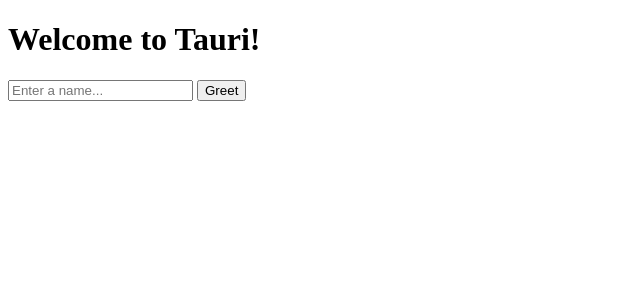
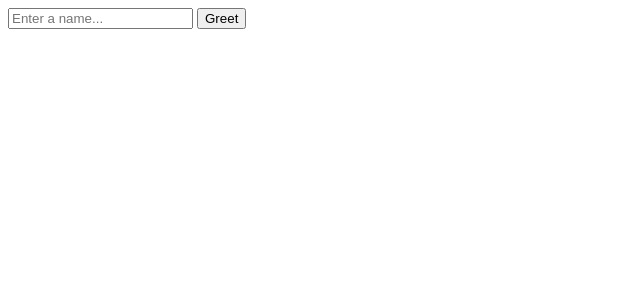
Before and after one commit to 3mdistal/ai-chat-app, a SvelteKit app: page / in a window 1280 px wide. Shown: the top 300 px of the page, without its empty margins (0-640 px from the left). Built offline with nearby package versions, Linux system fonts and the light colour scheme.

Commit message:
Removed extraneous code.

```diff
--- a/src/routes/+page.svelte
+++ b/src/routes/+page.svelte
@@ -11,8 +11,6 @@
 </script>
 
 <div class="container">
-  <h1>Welcome to Tauri!</h1>
-
   <form class="row" on:submit|preventDefault={greet}>
     <input id="greet-input" placeholder="Enter a name..." bind:value={name} />
     <button type="submit">Greet</button>
```
